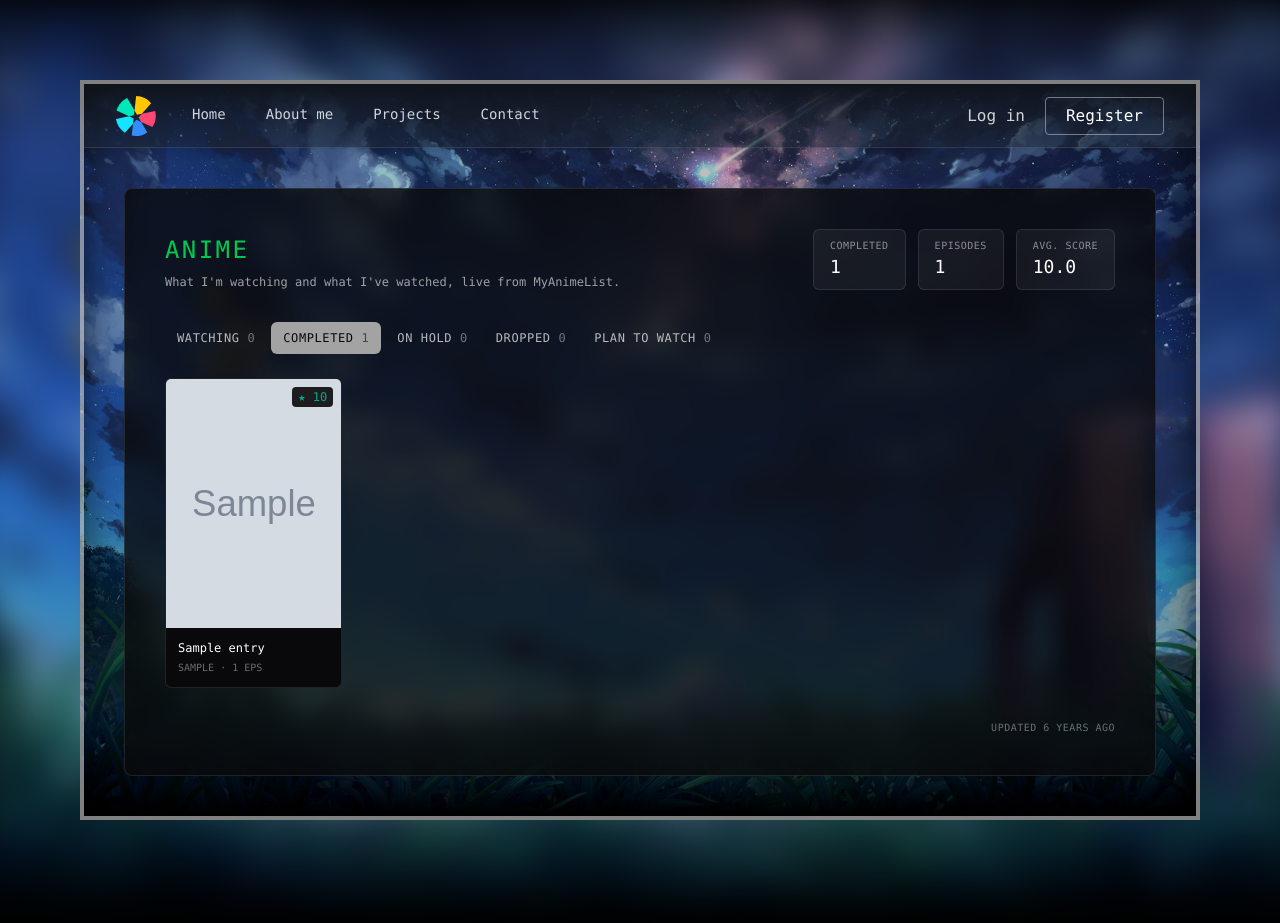
After one commit to TheOneGreenBear/theonegreenbear, a Laravel app: page /anime in a window 1280 px wide. The commit adds this page. Run offline with Laravel 12, Linux system fonts and the light colour scheme; tables that the repository leaves empty hold one stand-in row (values such as "Sample post"); grey boxes marked "Sample" are stand-in pictures; style sheets or scripts are compiled from the project's sources; some libraries are stand-ins or nearby versions; some web fonts are replaced.

Commit message:
feat(anime): add live Anime page and link the welcome tile
/anime shows the list by status with covers, episode progress and scores,
plus totals. The welcome page MyAnimeList tile links there and shows what is
currently being watched.

Co-Authored-By: Claude Opus 5.5 <noreply@anthropic.com>

```diff
--- /dev/null
+++ b/app/Http/Controllers/AnimeController.php
@@ -0,0 +1,41 @@
+<?php
+
+namespace App\Http\Controllers;
+
+use App\Models\AnimeEntry;
+use Illuminate\Http\Request;
+use Illuminate\View\View;
+
+class AnimeController extends Controller
+{
+    public function __invoke(Request $request): View
+    {
+        $counts = AnimeEntry::toBase()
+            ->selectRaw('status, count(*) as total')
+            ->groupBy('status')
+            ->pluck('total', 'status');
+
+        $status = $request->query('status');
+        if (! is_string($status) || ! array_key_exists($status, AnimeEntry::STATUSES)) {
+            $status = ($counts['watching'] ?? 0) > 0 ? 'watching' : 'completed';
+        }
+
+        $entries = AnimeEntry::where('status', $status)
+            // Completed shows my favourites first; other tabs show what I touched most recently.
+            ->when($status === 'completed',
+                fn ($query) => $query->orderByDesc('score')->orderBy('title'),
+                fn ($query) => $query->orderByDesc('list_updated_at'),
+            )
+            ->get();
+
+        return view('anime', [
+            'status' => $status,
+            'entries' => $entries,
+            'counts' => $counts,
+            'total' => $counts->sum(),
+            'episodesWatched' => (int) AnimeEntry::sum('episodes_watched'),
+            'averageScore' => AnimeEntry::where('score', '>', 0)->avg('score'),
+            'lastSynced' => AnimeEntry::max('updated_at'),
+        ]);
+    }
+}
--- /dev/null
+++ b/resources/views/anime.blade.php
@@ -0,0 +1,98 @@
+@php use App\Models\AnimeEntry; @endphp
+
+<x-layouts.site :title="__('Anime')">
+    <x-glass-panel class="w-full max-w-6xl p-6 md:p-10">
+        <div class="mb-8 flex flex-wrap items-end justify-between gap-4">
+            <div>
+                <h1 class="font-mono text-2xl uppercase tracking-widest text-green-500">{{ __('Anime') }}</h1>
+                <p class="mt-2 font-mono text-xs text-white/60">{{ __('What I\'m watching and what I\'ve watched, live from MyAnimeList.') }}</p>
+            </div>
+
+            @if ($total)
+                <dl class="flex flex-wrap gap-3 font-mono">
+                    <div class="rounded-md border border-white/10 bg-white/5 px-4 py-2">
+                        <dt class="text-[10px] uppercase tracking-wider text-white/50">{{ __('Completed') }}</dt>
+                        <dd class="text-lg text-white">{{ number_format($counts['completed'] ?? 0) }}</dd>
+                    </div>
+                    <div class="rounded-md border border-white/10 bg-white/5 px-4 py-2">
+                        <dt class="text-[10px] uppercase tracking-wider text-white/50">{{ __('Episodes') }}</dt>
+                        <dd class="text-lg text-white">{{ number_format($episodesWatched) }}</dd>
+                    </div>
+                    @if ($averageScore)
+                        <div class="rounded-md border border-white/10 bg-white/5 px-4 py-2">
+                            <dt class="text-[10px] uppercase tracking-wider text-white/50">{{ __('Avg. score') }}</dt>
+                            <dd class="text-lg text-white">{{ number_format($averageScore, 1) }}</dd>
+                        </div>
+                    @endif
+                </dl>
+            @endif
+        </div>
+
+        @if (! $total)
+            <div class="rounded-md border border-dashed border-white/20 p-10 text-center font-mono">
+                <p class="text-white">{{ __('MyAnimeList isn\'t connected yet.') }}</p>
+                <p class="mt-2 text-xs text-white/50">{{ __('The list will appear here after the next sync.') }}</p>
+            </div>
+        @else
+            <!-- Status tabs -->
+            <nav class="no-scrollbar mb-6 flex gap-1 overflow-x-auto" aria-label="{{ __('List status') }}">
+                @foreach (AnimeEntry::STATUSES as $key => $label)
+                    @php($active = $key === $status)
+                    <a
+                        href="{{ route('anime', ['status' => $key]) }}"
+                        @if ($active) aria-current="page" @endif
+                        class="shrink-0 rounded-md px-3 py-2 font-mono text-xs uppercase tracking-wider transition {{ $active ? 'bg-azukigray-400 text-[#09090b]' : 'text-white/70 hover:bg-white/5 hover:text-white' }}"
+                    >
+                        {{ __($label) }}
+                        <span class="{{ $active ? 'text-[#09090b]/60' : 'text-white/40' }}">{{ $counts[$key] ?? 0 }}</span>
+                    </a>
+                @endforeach
+            </nav>
+
+            @if ($entries->isEmpty())
+                <p class="font-mono text-xs text-white/50">{{ __('Nothing here yet.') }}</p>
+            @else
+                <div class="grid grid-cols-2 gap-4 sm:grid-cols-3 md:grid-cols-4 lg:grid-cols-5">
+                    @foreach ($entries as $entry)
+                        <a href="{{ $entry->malUrl() }}" target="_blank" rel="noopener" class="group flex flex-col overflow-hidden rounded-md border border-white/10 bg-[#09090b] transition hover:border-[#08a88a]">
+                            <div class="relative aspect-[225/320] bg-white/5">
+                                @if ($entry->image_url)
+                                    <img src="{{ $entry->image_url }}" alt="" loading="lazy" class="absolute inset-0 h-full w-full object-cover transition group-hover:opacity-90" onerror="this.style.display='none'">
+                                @endif
+
+                                @if ($entry->score)
+                                    <span class="absolute top-2 right-2 rounded-sm bg-[#09090b]/90 px-1.5 py-0.5 font-mono text-xs text-[#08a88a]" title="{{ __('My score') }}">&#9733; {{ $entry->score }}</span>
+                                @endif
+                            </div>
+
+                            <div class="flex flex-1 flex-col gap-1 p-3 font-mono">
+                                <p class="line-clamp-2 text-xs text-white">{{ $entry->title }}</p>
+
+                                @if (in_array($entry->status, ['watching', 'on_hold', 'dropped']))
+                                    <p class="mt-auto text-[10px] text-white/50">
+                                        {{ __('Ep :watched / :total', ['watched' => $entry->episodes_watched, 'total' => $entry->num_episodes ?: '?']) }}
+                                    </p>
+                                    @if (! is_null($entry->progressPercent()))
+                                        <span class="block h-1 rounded-full bg-white/10">
+                                            <span class="block h-1 rounded-full bg-[#08a88a]" style="width: {{ $entry->progressPercent() }}%"></span>
+                                        </span>
+                                    @endif
+                                @else
+                                    <p class="mt-auto text-[10px] uppercase text-white/40">
+                                        {{ $entry->media_type }}@if ($entry->num_episodes) &middot; {{ $entry->num_episodes }} {{ __('eps') }}@endif
+                                    </p>
+                                @endif
+                            </div>
+                        </a>
+                    @endforeach
+                </div>
+            @endif
+
+            @if ($lastSynced)
+                <p class="mt-8 text-right font-mono text-[10px] uppercase tracking-wider text-white/40">
+                    {{ __('Updated :time', ['time' => \Illuminate\Support\Carbon::parse($lastSynced)->diffForHumans()]) }}
+                </p>
+            @endif
+        @endif
+    </x-glass-panel>
+</x-layouts.site>
--- a/routes/web.php
+++ b/routes/web.php
@@ -1,6 +1,8 @@
 <?php
 
+use App\Http\Controllers\AnimeController;
 use App\Http\Controllers\GamesController;
+use App\Models\AnimeEntry;
 use App\Models\SteamGame;
 use Illuminate\Support\Facades\Route;
 use Laravel\Fortify\Features;
@@ -9,10 +11,12 @@ use Livewire\Volt\Volt;
 Route::get('/', function () {
     return view('welcome', [
         'lastPlayed' => SteamGame::whereNotNull('last_played_at')->latest('last_played_at')->first(),
+        'nowWatching' => AnimeEntry::where('status', 'watching')->latest('list_updated_at')->first(),
     ]);
 })->name('home');
 
 Route::get('games', GamesController::class)->name('games');
+Route::get('anime', AnimeController::class)->name('anime');
 
 Route::view('dashboard', 'dashboard')
     ->middleware(['auth', 'verified'])
```
Also changed, not shown: resources/views/welcome.blade.php (+7 -3 lines), tests/Feature/Interests/AnimePageTest.php (added, +48 -0 lines).
